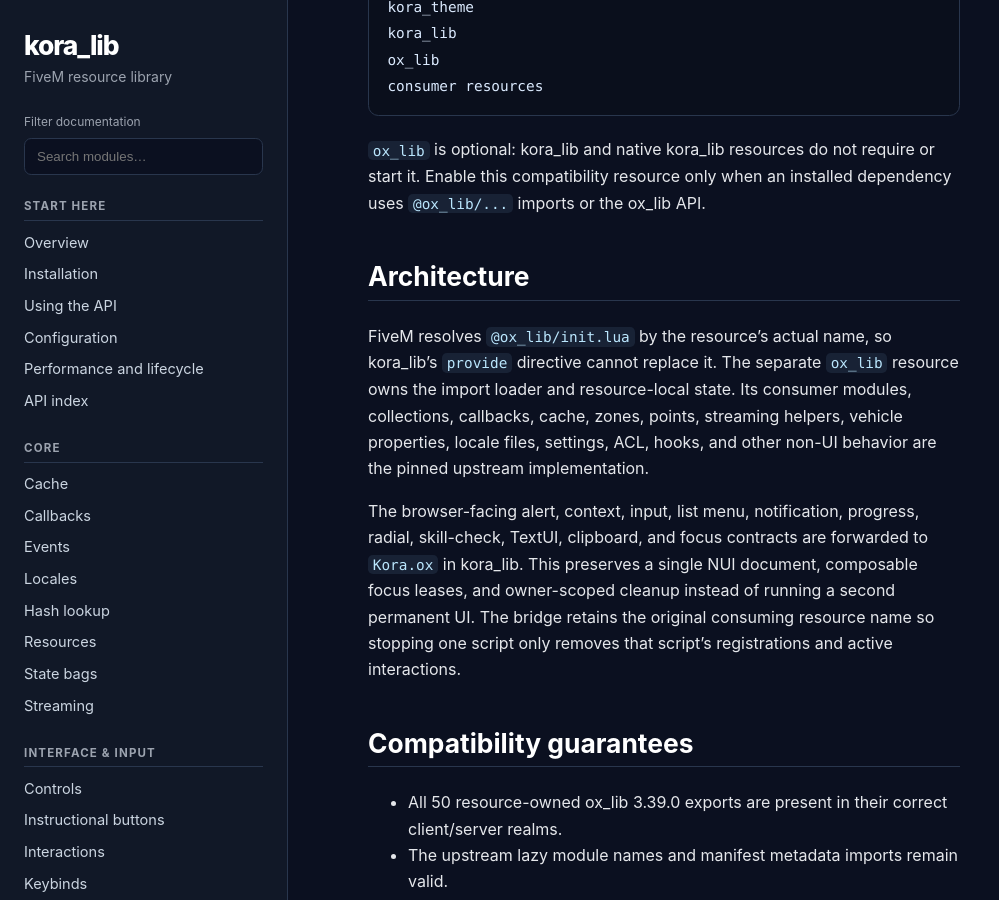
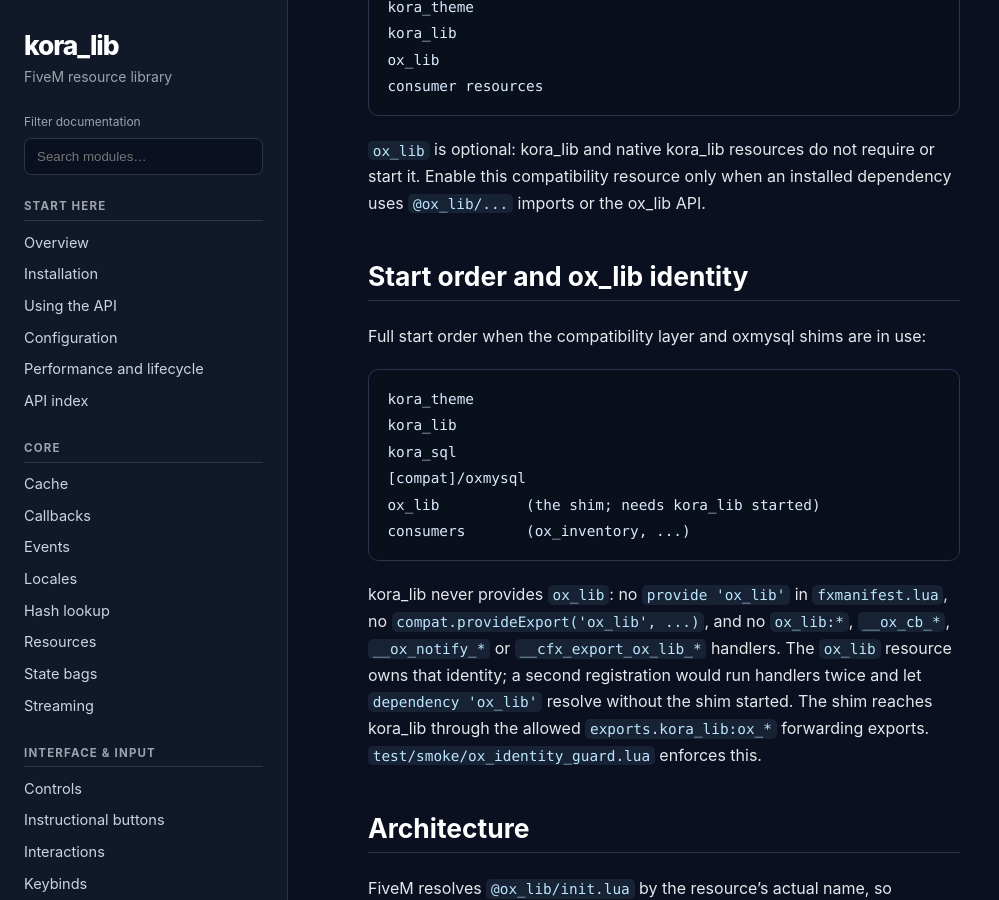
Before and after one commit to KoraFiveM/kora_lib, a Jekyll site: the page built from docs/ox_lib-parity.md, in a window 1280 px wide and 900 px high, scrolled down 427 px. Shown: the whole window, without its empty margins (0-999 px from the left). Built offline with Jekyll 4.4.1, drawn with Linux system fonts in a browser that asks for light colours.

Commit message:
Add ox_lib identity guard smoke test and start-order note
Co-Authored-By: Claude Sonnet 5.5 <noreply@anthropic.com>

````diff
--- a/docs/ox_lib-parity.md
+++ b/docs/ox_lib-parity.md
@@ -27,6 +27,27 @@ consumer resources
 `ox_lib` is optional: kora_lib and native kora_lib resources do not require or start
 it. Enable this compatibility resource only when an installed dependency uses
 `@ox_lib/...` imports or the ox_lib API.
+
+## Start order and ox_lib identity
+
+Full start order when the compatibility layer and oxmysql shims are in use:
+
+```text
+kora_theme
+kora_lib
+kora_sql
+[compat]/oxmysql
+ox_lib          (the shim; needs kora_lib started)
+consumers       (ox_inventory, ...)
+```
+
+kora_lib never provides `ox_lib`: no `provide 'ox_lib'` in `fxmanifest.lua`, no
+`compat.provideExport('ox_lib', ...)`, and no `ox_lib:*`, `__ox_cb_*`,
+`__ox_notify_*` or `__cfx_export_ox_lib_*` handlers. The `ox_lib` resource owns
+that identity; a second registration would run handlers twice and let
+`dependency 'ox_lib'` resolve without the shim started. The shim reaches kora_lib
+through the allowed `exports.kora_lib:ox_*` forwarding exports.
+`test/smoke/ox_identity_guard.lua` enforces this.
 
 ## Architecture
 
````
Also changed, not shown: 1 other file.
